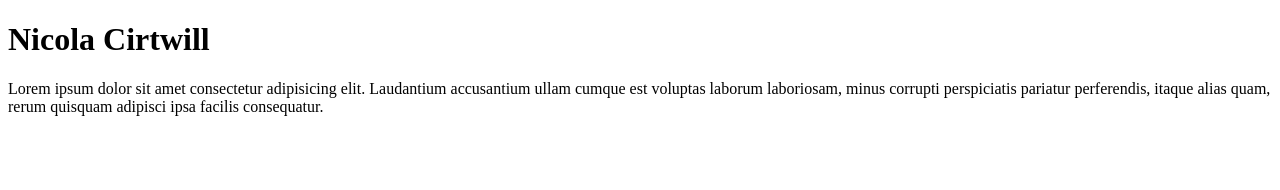
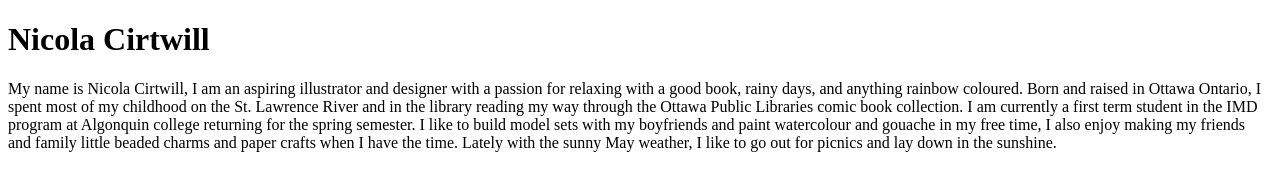
Before and after one commit to nicolaCirtwill/mtm6201-week1, a plain HTML site: page index.html in a window 1280 px wide. Drawn offline with Linux system fonts and the light colour scheme.

Commit message:
bio added and trying to get it to not 404 *cries*

```diff
--- a/index.html
+++ b/index.html
@@ -8,6 +8,8 @@
 </head>
 <body>
     <h1>Nicola Cirtwill</h1>
-    <p>Lorem ipsum dolor sit amet consectetur adipisicing elit. Laudantium accusantium ullam cumque est voluptas laborum laboriosam, minus corrupti perspiciatis pariatur perferendis, itaque alias quam, rerum quisquam adipisci ipsa facilis consequatur.</p>
+    <p>My name is Nicola Cirtwill, I am an aspiring illustrator and designer with a passion for relaxing with a good book, rainy days, and anything rainbow coloured. Born and raised in Ottawa Ontario, I spent most of my childhood on the St. Lawrence River and in the library reading my way through the Ottawa Public Libraries comic book collection. I am currently a first term student in the IMD program at Algonquin college returning for the spring semester.
+I like to build model sets with my boyfriends and paint watercolour and gouache in my free time, I also enjoy making my friends and family little beaded charms and paper crafts when I have the time. Lately with the sunny May weather, I like to go out for picnics and lay down in the sunshine.
+</p>
 </body>
 </html>
```
